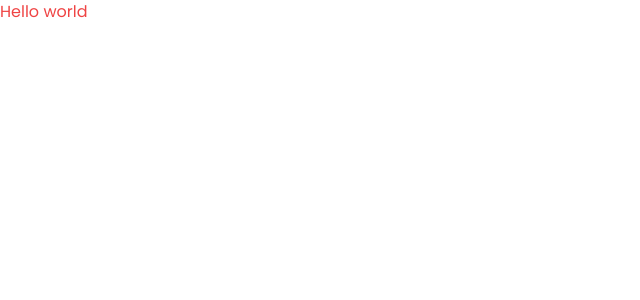
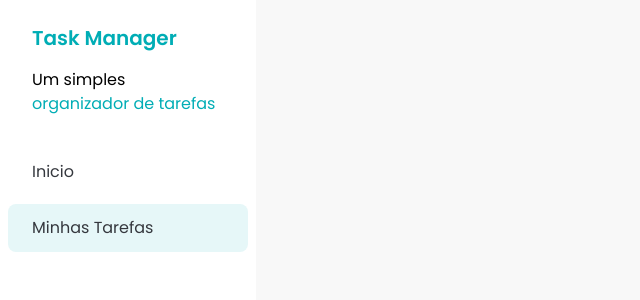
Before and after one commit to Diasszx/task-manager, a React (Vite) app: page / in a window 1280 px wide. Shown: the top 300 px of the page, without its empty margins (0-640 px from the left). Built offline with nearby package versions, Linux system fonts and the light colour scheme.

Commit message:
feat: add components Sidebar and SidebarButton

```diff
--- a/package.json
+++ b/package.json
@@ -12,7 +12,8 @@
   },
   "dependencies": {
     "react": "^19.1.0",
-    "react-dom": "^19.1.0"
+    "react-dom": "^19.1.0",
+    "react-ga4": "^3.0.1"
   },
   "devDependencies": {
     "@eslint/js": "^9.25.0",
@@ -29,7 +30,7 @@
     "lint-staged": "^15.5.2",
     "postcss": "^8.4.38",
     "prettier": "^3.8.3",
-    "prettier-plugin-tailwindcss": "^0.6.5",
+    "prettier-plugin-tailwindcss": "^0.6.14",
     "tailwindcss": "^3.4.4",
     "vite": "^6.3.5"
   }
--- a/src/App.jsx
+++ b/src/App.jsx
@@ -1,7 +1,9 @@
+import Sidebar from './components/Sidebar'
+
 function App() {
   return (
     <div>
-      <h1 className="text-red-500">Hello world</h1>
+      <Sidebar />
     </div>
   )
 }
--- /dev/null
+++ b/src/components/Sidebar.jsx
@@ -0,0 +1,21 @@
+import SidebarButton from './SidebarButton'
+
+const Sidebar = () => {
+  return (
+    <div className="h-screen w-64 bg-white">
+      <div className="space-y-4 px-8 py-6">
+        <h1 className="text-xl font-semibold text-[#00ADB5]">Task Manager</h1>
+        <p>
+          Um simples{'  '}
+          <span className="text-[#00ADB5]">organizador de tarefas</span>
+        </p>
+      </div>
+      <div className="flex flex-col gap-2 p-2">
+        <SidebarButton variant="unselected">Inicio</SidebarButton>
+        <SidebarButton variant="selected">Minhas Tarefas</SidebarButton>
+      </div>
+    </div>
+  )
+}
+
+export default Sidebar
--- /dev/null
+++ b/src/components/SidebarButton.jsx
@@ -0,0 +1,14 @@
+const SidebarButton = ({ children, variant }) => {
+  return (
+    <a
+      href=""
+      className={`rounded-lg px-6 py-3 text-[#35383E] ${
+        variant != 'unselected' ? 'bg-[#E6F7F8]' : 'bg-white'
+      }`}
+    >
+      {children}
+    </a>
+  )
+}
+
+export default SidebarButton
--- a/src/index.css
+++ b/src/index.css
@@ -128,4 +128,8 @@
     font-weight: 100;
     font-style: italic;
   }
+
+  body{
+   background-color: #f8f8f8;
+  }
 }
```
Also changed, not shown: 1 other file (tests, documents, lock files or other folders).
